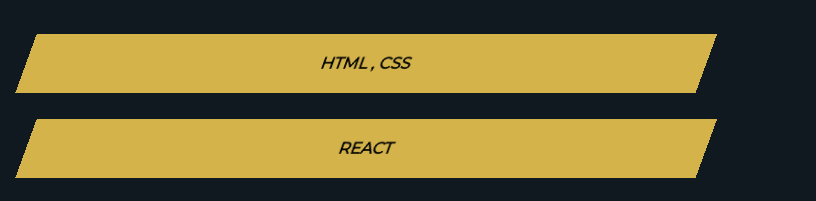
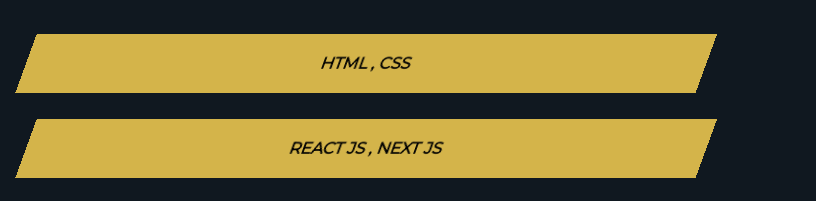
Before and after one commit to rajkarnikar11/portfoliogold, a React (Create React App) app: page /#intro in a window 1280 px wide. Shown: the part 2820-3021 px from the top of the page, without its empty margins (0-816 px from the left). Built offline with nearby package versions, Linux system fonts and the light colour scheme; a web font is replaced by a local one.

Commit message:
next js added

```diff
--- a/src/Components/Skills.tsx
+++ b/src/Components/Skills.tsx
@@ -45,7 +45,7 @@
       </h1>
       <div className='skills-list-container'>
         <li ref={html} className='skill-list'>HTML , CSS</li>
-        <li ref={react} className='skill-list'>REACT</li>
+        <li ref={react} className='skill-list'>REACT JS , NEXT JS</li>
         <li ref={redux} className='skill-list'>REDUX</li>
         <li ref={type} className='skill-list'>TYPESCRIPT</li>
         <li ref={native} className='skill-list'>REACTNATIVE</li>
```
